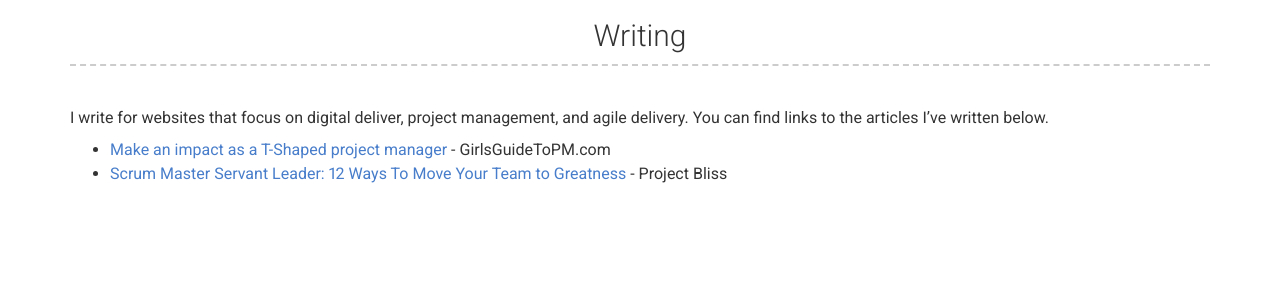
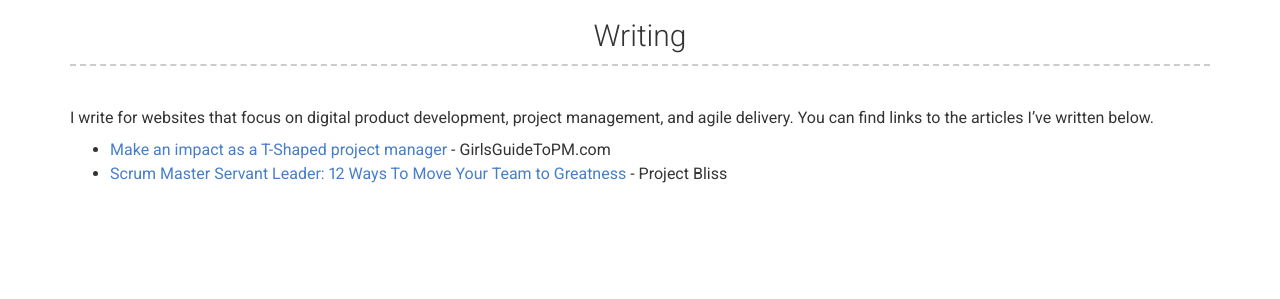
Before and after one commit to csgdavidson/Charlie-Davidson2, a Jekyll site: the page built from index.md, in a window 1280 px wide. Shown: the part 1405-1704 px from the top of the page. Built offline with Jekyll 4.4.1, drawn with Linux system fonts in a browser that asks for light colours; nearby versions of some CDN libraries.

Commit message:
Update _config.yml

```diff
--- a/_config.yml
+++ b/_config.yml
@@ -34,7 +34,7 @@ projects_title: Certifications
 # More Section
 more_title: Writing
 more_content: | # this will include new lines to allow paragraphs
-  I  write for websites that focus on digital deliver, project management, and agile delivery. You can find links to the articles I've written below.
+  I  write for websites that focus on digital product development, project management, and agile delivery. You can find links to the articles I've written below.
     - <a href="https://www.girlsguidetopm.com/t-shaped-project-manager/" target="_blank">Make an impact as a T-Shaped project manager</a> - GirlsGuideToPM.com
     - <a href="https://projectbliss.net/how-to-be-a-great-scrum-master-servant-leader/" target="_blank">Scrum Master Servant Leader: 12 Ways To Move Your Team to Greatness</a> - Project Bliss
 
```
